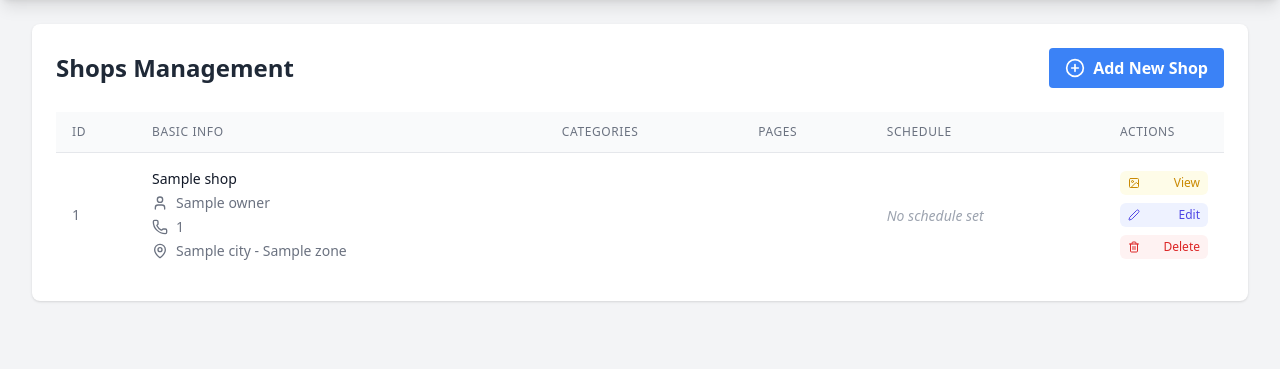
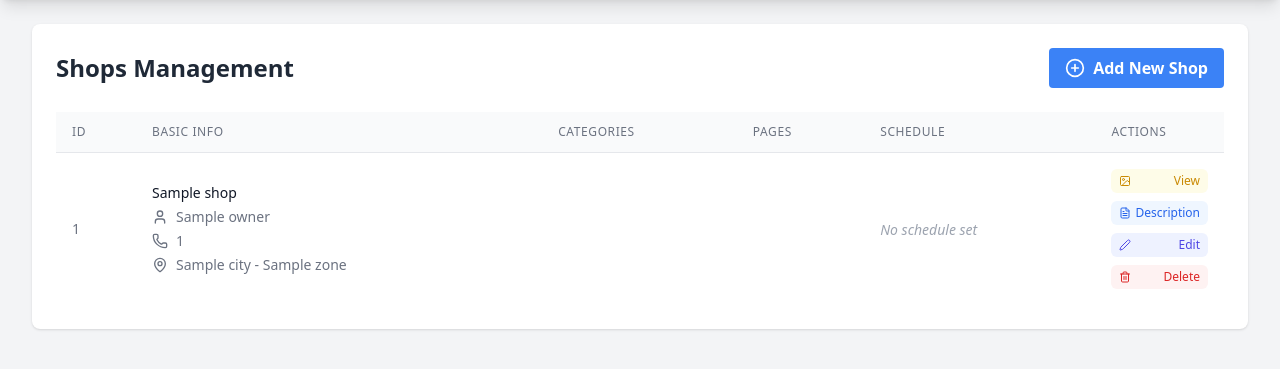
Before and after one commit to unifica-paraguay/mayoristas-paraguay-backend, a Python web app: template app/templates/shops.html in a window 1280 px wide. Shown: the part 64-433 px from the top of the page. Run offline with Jinja, Linux system fonts and the light colour scheme; the template is opened without the code that fills it: most values are stand-ins (such as "Sample title", 1, 10 or a date in 2020); grey boxes marked "Sample" are stand-in pictures; some libraries are stand-ins or nearby versions.

Commit message:
fix(shop): properly handle shop description - Added description field to Shop model - Fixed modal to show 'No description available' for empty descriptions

```diff
--- a/app/models/models.py
+++ b/app/models/models.py
@@ -54,6 +54,7 @@ class Shop(BaseModel):
     zone_id: int
     categorie_pages: List[str]
     img: str
+    description: Optional[str] = None
 
     def model_dump(self, **kwargs):
         data = super().model_dump(**kwargs)
--- a/app/templates/shops.html
+++ b/app/templates/shops.html
@@ -174,6 +174,14 @@
                                     <span>Upload</span>
                                 </button>
                                 {% endif %}
+                                <button data-shop-id="{{ shop.id }}"
+                                        data-shop-name="{{ shop.name }}"
+                                        data-shop-description="{{ shop.description|default('') }}"
+                                        onclick="viewShopDescription(this.dataset.shopId, this.dataset.shopName, this.dataset.shopDescription)"
+                                        class="text-blue-600 dark:text-blue-500 hover:text-blue-900 dark:hover:text-blue-400 inline-flex items-center justify-between w-full gap-1 bg-blue-50 dark:bg-blue-900/20 hover:bg-blue-100 dark:hover:bg-blue-900/30 px-2 py-1 rounded-md transition-colors text-xs">
+                                    <i data-lucide="file-text" class="w-3 h-3"></i>
+                                    <span>Description</span>
+                                </button>
                                 <button data-shop='{{ shop.model_dump() | tojson | safe }}'
                                         onclick="editShop(this.dataset.shop)"
                                         class="text-indigo-600 dark:text-indigo-500 hover:text-indigo-900 dark:hover:text-indigo-400 inline-flex items-center justify-between w-full gap-1 bg-indigo-50 dark:bg-indigo-900/20 hover:bg-indigo-100 dark:hover:bg-indigo-900/30 px-2 py-1 rounded-md transition-colors text-xs">
@@ -284,6 +292,14 @@
             </div>
 
             <div class="flex items-center justify-end space-x-2 pt-2 border-t dark:border-gray-700">
+                <button data-shop-id="{{ shop.id }}"
+                        data-shop-name="{{ shop.name }}"
+                        data-shop-description="{{ shop.description|default('') }}"
+                        onclick="viewShopDescription(this.dataset.shopId, this.dataset.shopName, this.dataset.shopDescription)"
+                        class="text-blue-600 dark:text-blue-500 hover:text-blue-900 dark:hover:text-blue-400 inline-flex items-center justify-between w-full gap-1 bg-blue-50 dark:bg-blue-900/20 hover:bg-blue-100 dark:hover:bg-blue-900/30 px-2 py-1 rounded-md transition-colors text-xs">
+                    <i data-lucide="file-text" class="w-3 h-3"></i>
+                    <span>Description</span>
+                </button>
                 <button data-shop='{{ shop.model_dump() | tojson | safe }}'
                         onclick="editShop(this.dataset.shop)"
                         class="text-indigo-600 dark:text-indigo-500 hover:text-indigo-900 dark:hover:text-indigo-400 inline-flex items-center justify-between w-full gap-1 bg-indigo-50 dark:bg-indigo-900/20 hover:bg-indigo-100 dark:hover:bg-indigo-900/30 px-2 py-1 rounded-md transition-colors text-xs">
@@ -307,7 +323,7 @@
         <div class="mt-3">
             <h3 class="text-lg font-medium leading-6 text-gray-900 dark:text-white mb-4">Create New Shop</h3>
             <form id="createShopForm" hx-post="/api/shops" hx-on::after-request="handleShopSubmit(event)">
-                <div class="grid grid-cols-2 gap-4">
+                <div class="grid grid-cols-1 sm:grid-cols-2 gap-4">
                     <div class="mb-4">
                         <label class="block text-gray-700 dark:text-gray-300 text-sm font-bold mb-2" for="id">ID</label>
                         <input type="number" name="id" required
@@ -341,6 +357,11 @@
                             <option value="{{ zone.id }}">{{ zone.name }}</option>
                             {% endfor %}
                         </select>
+                    </div>
+                    <div class="mb-4 sm:col-span-2">
+                        <label class="block text-gray-700 dark:text-gray-300 text-sm font-bold mb-2" for="description">Description</label>
+                        <textarea name="description" rows="3"
+                               class="shadow appearance-none border dark:border-gray-600 rounded w-full py-2 px-3 text-gray-700 dark:text-white dark:bg-gray-700 leading-tight focus:outline-none focus:shadow-outline"></textarea>
                     </div>
                 </div>
                 <div class="mb-4">
@@ -539,7 +560,7 @@
             <h3 class="text-lg font-medium leading-6 text-gray-900 dark:text-white mb-4">Edit Shop</h3>
             <form id="editShopForm">
                 <input type="hidden" name="id" id="edit_id">
-                <div class="grid grid-cols-2 gap-4">
+                <div class="grid grid-cols-1 sm:grid-cols-2 gap-4">
                     <div class="mb-4">
                         <label class="block text-gray-700 dark:text-gray-300 text-sm font-bold mb-2" for="edit_name">Name</label>
                         <input type="text" name="name" id="edit_name" required
@@ -568,6 +589,11 @@
                             <option value="{{ zone.id }}">{{ zone.name }}</option>
                             {% endfor %}
                         </select>
+                    </div>
+                    <div class="mb-4 sm:col-span-2">
+                        <label class="block text-gray-700 dark:text-gray-300 text-sm font-bold mb-2" for="edit_description">Description</label>
+                        <textarea name="description" id="edit_description" rows="3"
+                               class="shadow appearance-none border dark:border-gray-600 rounded w-full py-2 px-3 text-gray-700 dark:text-white dark:bg-gray-700 leading-tight focus:outline-none focus:shadow-outline"></textarea>
                     </div>
                 </div>
                 <div class="mb-4">
@@ -819,6 +845,28 @@
     </div>
 </div>
 
+<!-- Add Description Modal -->
+<div id="descriptionModal" class="hidden fixed inset-0 bg-gray-600 dark:bg-gray-900 bg-opacity-50 dark:bg-opacity-50 overflow-y-auto h-full w-full">
+    <div class="relative top-20 mx-auto p-4 sm:p-5 border w-full max-w-[600px] shadow-lg rounded-md bg-white dark:bg-gray-800 dark:border-gray-700 m-4">
+        <div class="flex justify-between items-center mb-4">
+            <h3 id="descriptionTitle" class="text-lg font-medium leading-6 text-gray-900 dark:text-white"></h3>
+            <button onclick="document.getElementById('descriptionModal').classList.add('hidden')" class="text-gray-400 hover:text-gray-500 dark:text-gray-500 dark:hover:text-gray-400">
+                <i data-lucide="x" class="w-5 h-5"></i>
+            </button>
+        </div>
+        <div class="mt-2">
+            <div id="descriptionContent" class="text-sm text-gray-700 dark:text-gray-300 whitespace-pre-wrap"></div>
+            <div id="noDescriptionMessage" class="hidden text-sm italic text-gray-500 dark:text-gray-400">No description available</div>
+        </div>
+        <div class="mt-4 flex justify-end">
+            <button onclick="document.getElementById('descriptionModal').classList.add('hidden')"
+                    class="bg-gray-200 dark:bg-gray-700 hover:bg-gray-300 dark:hover:bg-gray-600 text-gray-800 dark:text-gray-200 font-bold py-2 px-4 rounded">
+                Close
+            </button>
+        </div>
+    </div>
+</div>
+
 <script>
     function handleShopSubmit(event) {
         if (event.detail.successful) {
@@ -934,6 +982,7 @@
             contact_number: formData.get('contact_number'),
             city: formData.get('city'),
             zone_id: parseInt(formData.get('zone_id')),
+            description: formData.get('description'),
             categories: Array.from(this.querySelectorAll('input[name="categories"]:checked')).map(cb => parseInt(cb.value)),
             categorie_pages: Array.from(this.querySelectorAll('input[name="categorie_pages"]:checked')).map(cb => cb.value),
             img: formData.get('img'),
@@ -961,38 +1010,45 @@
     });
 
     function editShop(shopData) {
-        const shop = typeof shopData === 'string' ? JSON.parse(shopData) : shopData;
+        const shop = JSON.parse(shopData);
 
+        // Set form values
         document.getElementById('edit_id').value = shop.id;
         document.getElementById('edit_name').value = shop.name;
-        document.getElementById('edit_owner').value = shop.owner;
-        document.getElementById('edit_contact_number').value = shop.contact_number;
-        document.getElementById('edit_city').value = shop.city;
+        document.getElementById('edit_owner').value = shop.owner || '';
+        document.getElementById('edit_contact_number').value = shop.contact_number || '';
+        document.getElementById('edit_city').value = shop.city || '';
         document.getElementById('edit_zone_id').value = shop.zone_id;
-        document.getElementById('edit_shop_image_url').value = shop.img;
+        document.getElementById('edit_description').value = shop.description || '';
 
-        // Clear all checkboxes first
+        // Clear all checkboxes
         document.querySelectorAll('#editShopForm input[name="categories"]').forEach(cb => cb.checked = false);
         document.querySelectorAll('#editShopForm input[name="categorie_pages"]').forEach(cb => cb.checked = false);
 
-        // Check the boxes for selected categories
+        // Set categories
+        if (shop.categories) {
             shop.categories.forEach(catId => {
                 const checkbox = document.querySelector(`#editShopForm input[name="categories"][value="${catId}"]`);
                 if (checkbox) checkbox.checked = true;
             });
+        }
 
-        // Check the boxes for selected category pages
+        // Set category pages
+        if (shop.categorie_pages) {
             shop.categorie_pages.forEach(page => {
                 const checkbox = document.querySelector(`#editShopForm input[name="categorie_pages"][value="${page}"]`);
                 if (checkbox) checkbox.checked = true;
             });
+        }
 
-        // Update image preview
+        // Set image
+        const imageUrl = shop.img || '';
+        document.getElementById('edit_shop_image_url').value = imageUrl;
         const preview = document.getElementById('edit_shop_image_preview');
         const placeholder = document.getElementById('edit_shop_image_placeholder');
 
-        if (shop.img) {
-            preview.src = shop.img;
+        if (imageUrl) {
+            preview.src = imageUrl;
             preview.classList.remove('hidden');
             placeholder.classList.add('hidden');
         } else {
@@ -1027,6 +1083,7 @@
             contact_number: formData.get('contact_number'),
             city: formData.get('city'),
             zone_id: parseInt(formData.get('zone_id')),
+            description: formData.get('description'),
             categories: Array.from(this.querySelectorAll('input[name="categories"]:checked')).map(cb => parseInt(cb.value)),
             categorie_pages: Array.from(this.querySelectorAll('input[name="categorie_pages"]:checked')).map(cb => cb.value),
             img: formData.get('img'),
@@ -1365,5 +1422,22 @@
             showError('Error uploading image. Please try again.');
         }
     });
+
+    function viewShopDescription(id, name, description) {
+        document.getElementById('descriptionTitle').textContent = name;
+        const contentEl = document.getElementById('descriptionContent');
+        const noDescriptionEl = document.getElementById('noDescriptionMessage');
+
+        if (description && description.trim() && description !== "None") {
+            contentEl.textContent = description;
+            contentEl.classList.remove('hidden');
+            noDescriptionEl.classList.add('hidden');
+        } else {
+            contentEl.classList.add('hidden');
+            noDescriptionEl.classList.remove('hidden');
+        }
+
+        document.getElementById('descriptionModal').classList.remove('hidden');
+    }
 </script>
 {% endblock %}
```
Lines whose indentation alone changed are shown as unchanged.
